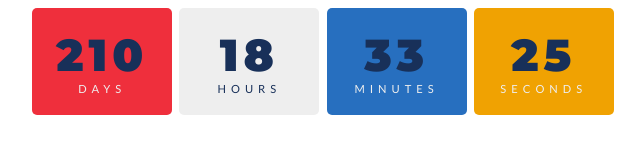
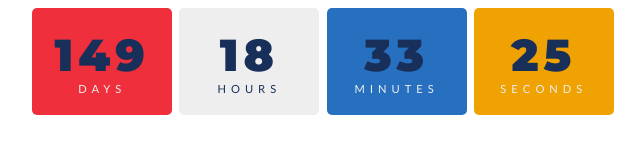
Before and after one commit to lee1231232/notion, a plain HTML site: page docs/index.html in a window 1280 px wide. Shown: the full height of the page, 317-957 px from the left. Drawn offline with Linux system fonts and the light colour scheme.

Commit message:
Update index.html

```diff
--- a/docs/index.html
+++ b/docs/index.html
@@ -103,7 +103,7 @@ body{
 </body>
 <script>
     const year = new Date().getFullYear();
-const myDate = new Date('Oct 20, 2025 00:00:00');
+const myDate = new Date('Aug 20, 2025 00:00:00');
 console.log(myDate);
 
 // countdown
```
